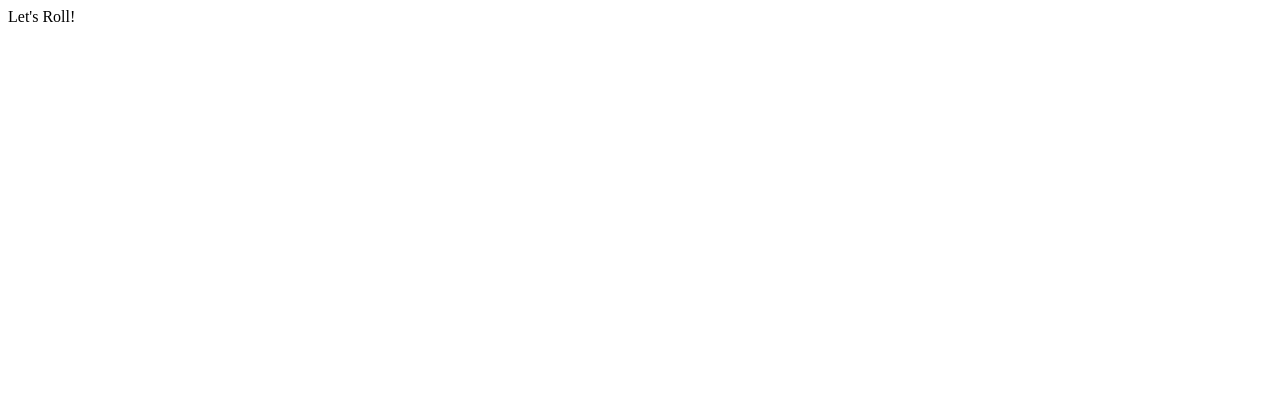
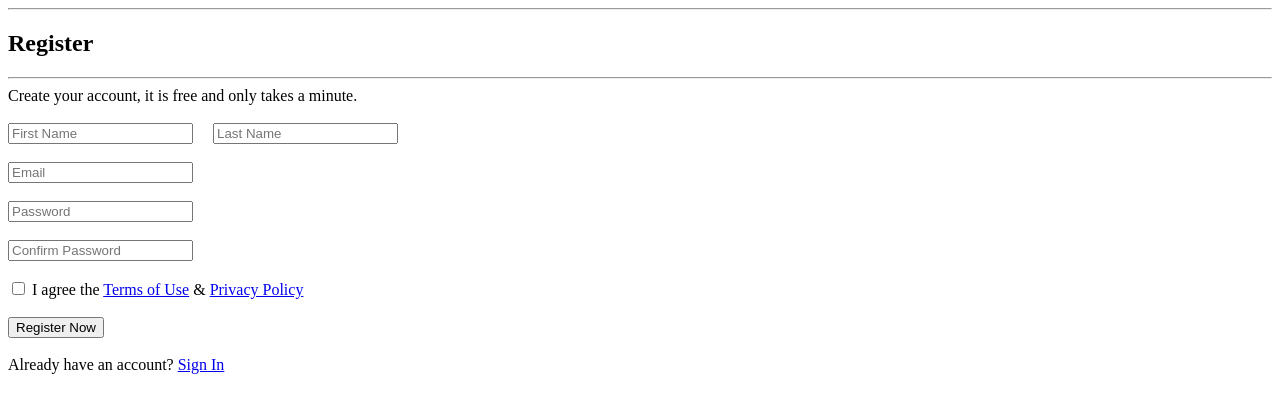
Before and after one commit to galakpaigates/registration-form, a plain HTML site: page index.html in a window 1280 px wide. Drawn offline with Linux system fonts and the light colour scheme.

Commit message:
Completed the HTML Content of the GIT Assignment. Sam Please do the CSS!

```diff
--- a/index.html
+++ b/index.html
@@ -7,6 +7,53 @@
     <title>Flexbox & Grid @ KIT</title>
 </head>
 <body>
-    Let's Roll!
+    <div class="container">
+
+        <div class="header">
+            <hr>
+
+            <h2 class="title">Register</h2>
+
+            <hr>
+        </div>
+
+        Create your account, it is free and only takes a minute.
+
+<br> <br>
+        <div>
+            <input type="text" placeholder="First Name">
+&nbsp; &nbsp;
+            <input type="text" placeholder="Last Name">
+        </div>
+<br>
+        <div>
+            <input type="email" placeholder="Email">
+        </div>
+<br>
+        <div>
+            <input type="password" placeholder="Password">
+        </div>
+<br>
+        <div>
+            <input type="password" placeholder="Confirm Password">
+        </div>
+
+    <br>
+        <label for="termsPolicy">
+            <input type="checkbox" id="termsPolicy">
+
+            I agree the <a href="#">Terms of Use</a> & <a href="#">Privacy Policy</a>
+        </label>
+<br> <br>
+        <a href="#">
+            <button type="submit">
+                Register Now
+            </button>
+        </a>
+    </div>
+<br>
+    <div>
+        Already have an account? <a href="#">Sign In</a>
+    </div>
 </body>
 </html>
```
